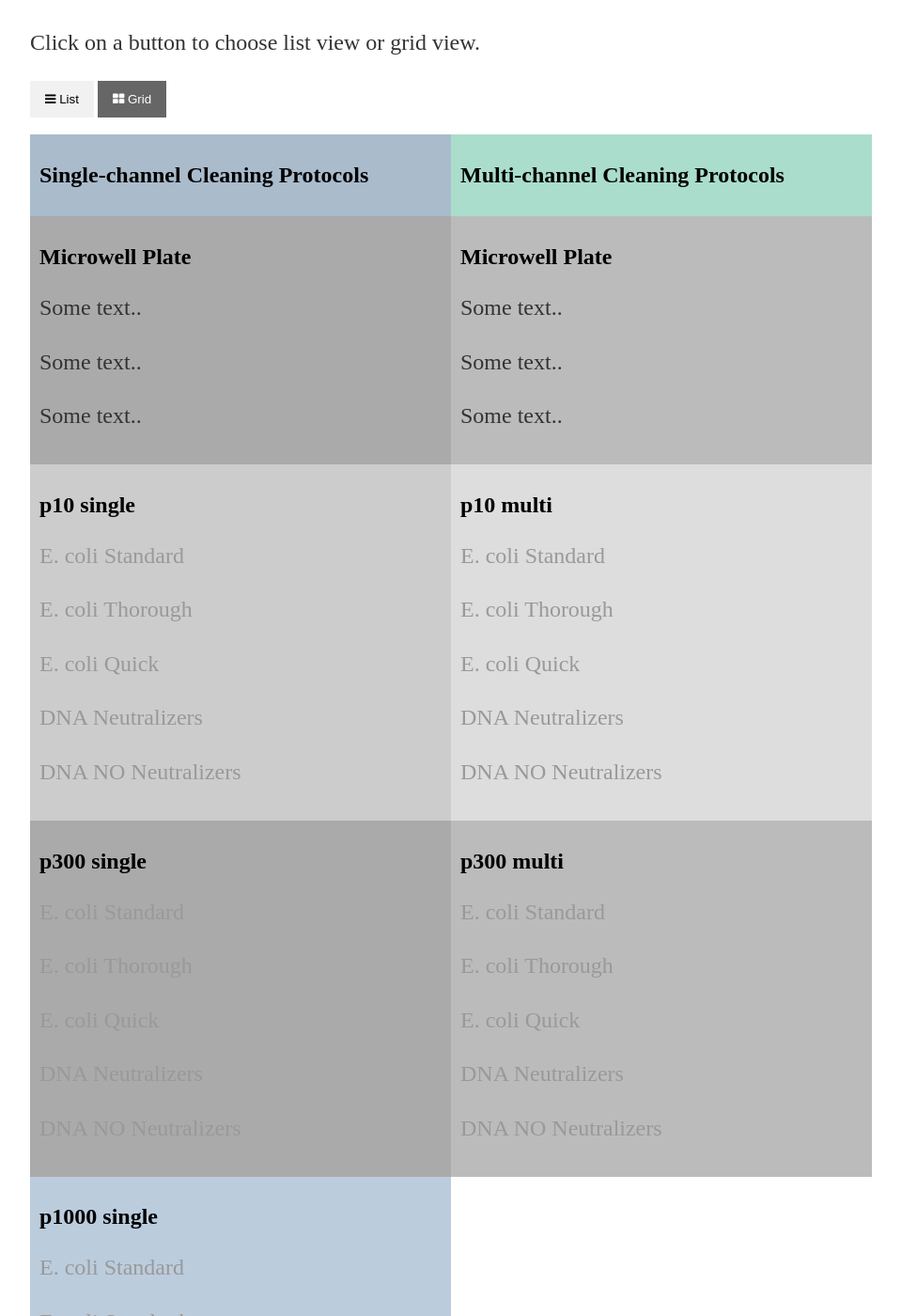
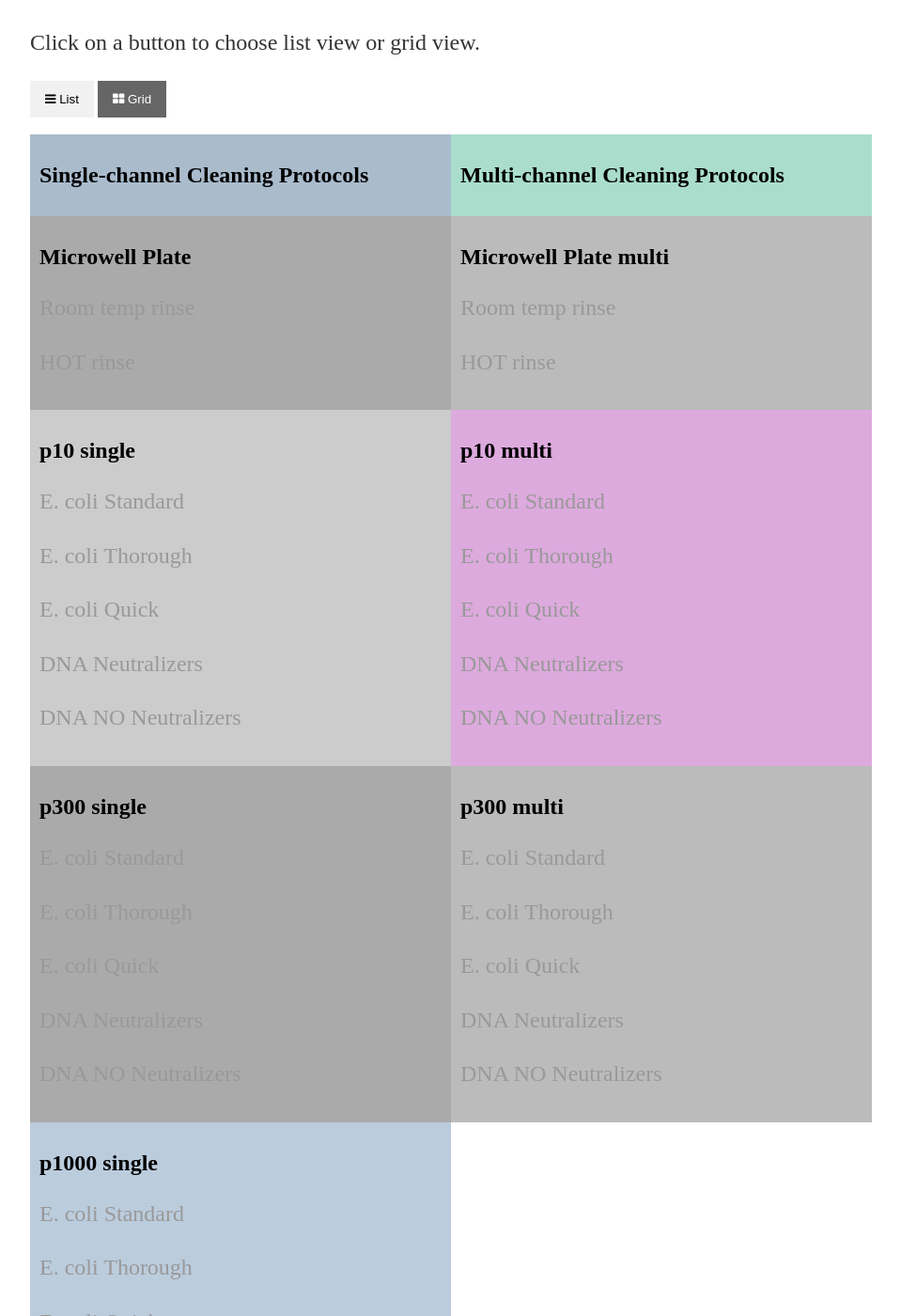
Before and after one commit to jbryantvt/jbryantvt.github.io, a Jekyll site: the page built from TidyTron/index.html, in a window 1280 px wide and 1400 px high, scrolled down 426 px. Shown: the whole window at 94% size, without its empty margins (160-1119 px from the left). Built offline with Jekyll 4.4.1, drawn with Linux system fonts in a browser that asks for light colours; some of the changed text lies outside the part shown.

Commit message:
Update index.html

```diff
--- a/TidyTron/index.html
+++ b/TidyTron/index.html
@@ -23,7 +23,8 @@ title: Cash Savings on Tips with TidyTron
 
 
 
-  <head>
+ <html>
+<head>
 <link rel="stylesheet" href="https://cdnjs.cloudflare.com/ajax/libs/font-awesome/4.7.0/css/font-awesome.min.css">
 <style>
 * {
@@ -88,16 +89,16 @@ title: Cash Savings on Tips with TidyTron
 <div class="row">
   <div class="column" style="background-color:#aaa;">
     <h2>Microwell Plate</h2>
-    <p>Some text..</p>
-    <p>Some text..</p>
-    <p>Some text..</p>
-  </div>
+    <p><a href="https://minhaskamal.github.io/DownGit/#/home?url=https://github.com/PlantSynBioLab/opentrons-sustainability/blob/main/scripts/plate/integrated_tipclean_plateclean_RT.py"download="file">Room temp rinse</a></p>
+    <p><a href="https://minhaskamal.github.io/DownGit/#/home?url=https://github.com/PlantSynBioLab/opentrons-sustainability/blob/main/scripts/plate/integrated_tipclean_plateclean_HOT.py"download="file">HOT rinse</a></p>
+
+</div>
   <div class="column" style="background-color:#bbb;">
-    <h2>Microwell Plate</h2>
-    <p>Some text..</p>
-    <p>Some text..</p>
-    <p>Some text..</p>
-  </div>
+    <h2>Microwell Plate multi</h2>
+    <p><a href="https://minhaskamal.github.io/DownGit/#/home?url=https://github.com/PlantSynBioLab/opentrons-sustainability/blob/main/scripts/plate/integrated_tipclean_plateclean_RT_multi.py"download="file">Room temp rinse</a></p>
+    <p><a href="https://minhaskamal.github.io/DownGit/#/home?url=https://github.com/PlantSynBioLab/opentrons-sustainability/blob/main/scripts/plate/integrated_tipclean_plateclean_HOT_multi.py"download="file">HOT rinse</a></p>
+
+</div>
 </div>
 
 <div class="row">
@@ -110,7 +111,7 @@ title: Cash Savings on Tips with TidyTron
     <p><a href="https://minhaskamal.github.io/DownGit/#/home?url=https://github.com/PlantSynBioLab/opentrons-sustainability/blob/main/scripts/p10/p10_DNAclean_no_neuts.py"download="file">DNA NO Neutralizers</a></p>
   </div>
 
-  <div class="column" style="background-color:#ddd;">
+  <div class="column" style="background-color:#dad;">
     <h2>p10 multi</h2>
     <p><a href="https://minhaskamal.github.io/DownGit/#/home?url=https://github.com/PlantSynBioLab/opentrons-sustainability/blob/main/scripts/p10/p10_Ecoliclean_1-2-1_multichan.py"download="file">E. coli Standard</a></p>
     <p><a href="https://minhaskamal.github.io/DownGit/#/home?url=https://github.com/PlantSynBioLab/opentrons-sustainability/blob/main/scripts/p10/p10_Ecoliclean_3-3-3_multichan.py"download="file">E. coli Thorough</a></p>
@@ -143,11 +144,11 @@ title: Cash Savings on Tips with TidyTron
 <div class="row">
   <div class="column" style="background-color:#bcd;">
     <h2>p1000 single</h2>
-    <p><a href="https://minhaskamal.github.io/DownGit/#/home?url=https://github.com/PlantSynBioLab/opentrons-sustainability/blob/main/scripts/p300/p300_Ecoliclean_1-2-1_multichan.py"download="file">E. coli Standard</a></p>
-    <p><a href="https://minhaskamal.github.io/DownGit/#/home?url=https://github.com/PlantSynBioLab/opentrons-sustainability/blob/main/scripts/p300/p300_Ecoliclean_1-2-1_multichan.py"download="file">E. coli Standard</a></p>
-    <p><a href="https://minhaskamal.github.io/DownGit/#/home?url=https://github.com/PlantSynBioLab/opentrons-sustainability/blob/main/scripts/p300/p300_Ecoliclean_1-2-1_multichan.py"download="file">E. coli Standard</a></p>
-    <p><a href="https://minhaskamal.github.io/DownGit/#/home?url=https://github.com/PlantSynBioLab/opentrons-sustainability/blob/main/scripts/p300/p300_Ecoliclean_1-2-1_multichan.py"download="file">E. coli Standard</a></p>
-    <p><a href="https://minhaskamal.github.io/DownGit/#/home?url=https://github.com/PlantSynBioLab/opentrons-sustainability/blob/main/scripts/p300/p300_Ecoliclean_1-2-1_multichan.py"download="file">E. coli Standard</a></p>
+    <p><a href="https://minhaskamal.github.io/DownGit/#/home?url=https://github.com/PlantSynBioLab/opentrons-sustainability/blob/main/scripts/p1000/p1000_Ecoliclean_1-2-1.py"download="file">E. coli Standard</a></p>
+    <p><a href="https://minhaskamal.github.io/DownGit/#/home?url=https://github.com/PlantSynBioLab/opentrons-sustainability/blob/main/scripts/p1000/p1000_Ecoliclean_3-3-3.py"download="file">E. coli Thorough</a></p>
+    <p><a href="https://minhaskamal.github.io/DownGit/#/home?url=https://github.com/PlantSynBioLab/opentrons-sustainability/blob/main/scripts/p1000/p1000_Ecoliclean_1-1.py"download="file">E. coli Quick</a></p>
+    <p><a href="https://minhaskamal.github.io/DownGit/#/home?url=https://github.com/PlantSynBioLab/opentrons-sustainability/blob/main/scripts/p1000/p1000_DNAclean_neutralizers.py"download="file">DNA Neutralizers</a></p>
+    <p><a href="https://minhaskamal.github.io/DownGit/#/home?url=https://github.com/PlantSynBioLab/opentrons-sustainability/blob/main/scripts/p1000/p1000_DNAclean_no_neuts.py"download="file">DNA No Neutralizers</a></p>
   </div>
 
 
```
